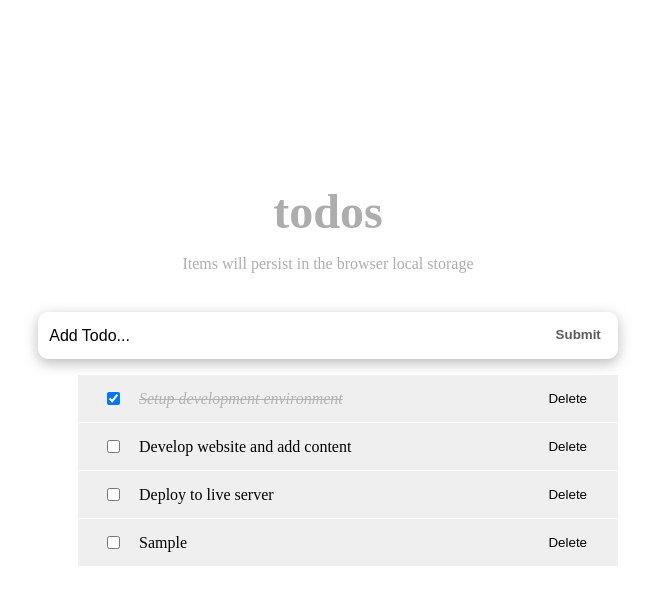
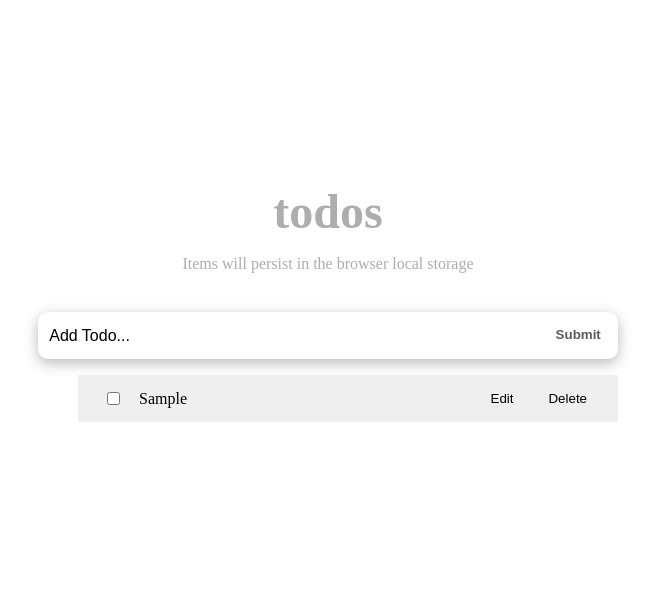
Before and after one commit to Fene-87/React-To-Do-List, a React (Vite) app: page / in a window 1280 px wide. Both pictures are taken after typing "Sample" into the empty fields and a click on the button "Submit". Shown: the top 604 px of the page, without its empty margins (332-987 px from the left). Built offline with nearby package versions, Linux system fonts and the light colour scheme.

Commit message:
Enable editing of tasks and persisting tasks in localstorage

```diff
--- a/src/components/TodoItem.jsx
+++ b/src/components/TodoItem.jsx
@@ -1,11 +1,34 @@
 import styles from '@/styles/TodoItem.module.scss';
+import { useState } from 'react';
 
-const TodoItem = ({ itemProp, handleChange, delTodo }) => {
+const TodoItem = ({ itemProp, handleChange, delTodo, setUpdate }) => {
+    const [editing, setEditing] = useState(false);
+    const [updateInput, setUpdateInput] = useState(itemProp.title);
+
     const completedStyle = {
         fontStyle: 'italic',
         color: '#595959',
         opacity: 0.4,
         textDecoration: 'line-through',
+    };
+
+    const handleEditing = () => {
+        setEditing(true);
+    }
+
+    let viewMode = {};
+    let editMode = {};
+    if (editing) {
+      viewMode.display = 'none';
+    } else {
+      editMode.display = 'none';
+    }
+
+    const handleUpdatedDone = (event) => {
+      if (event.key === 'Enter') {
+        setUpdate(updateInput, itemProp.id);
+        setEditing(false);
+      }
     };
 
     return (
@@ -18,11 +41,21 @@
                     handleChange(itemProp.id)
                   }}
                 />
+                <button onClick={handleEditing}>Edit</button>
                 <button onClick={() => delTodo(itemProp.id)}>Delete</button>
                 <span style={itemProp.completed ? completedStyle : null}>
-                    {itemProp.title}
+                    {updateInput}
                 </span>
             </div>
+
+            <input
+              type="text"
+              value={updateInput}
+              className={styles.textInput}
+              style={editMode}
+              onChange={(e) => setUpdateInput(e.target.value)}
+              onKeyDown={handleUpdatedDone}
+            />
         </li>
     );
   };
--- a/src/components/TodosList.jsx
+++ b/src/components/TodosList.jsx
@@ -1,9 +1,15 @@
 import TodoItem from "@/components/TodoItem";
-const TodosList = ({ todosProps, handleChange, delTodo }) => {
+const TodosList = ({ todosProps, handleChange, delTodo, setUpdate }) => {
     return (
       <ul>
         {todosProps.map((todo) => (
-          <TodoItem key={todo.id} itemProp={todo} handleChange={handleChange} delTodo={delTodo} />
+          <TodoItem
+            key={todo.id}
+            itemProp={todo}
+            handleChange={handleChange}
+            delTodo={delTodo}
+            setUpdate={setUpdate}
+          />
         ))}
       </ul>
     );
--- a/src/components/TodosLogic.jsx
+++ b/src/components/TodosLogic.jsx
@@ -1,26 +1,21 @@
 import InputTodo from '@/components/InputTodo';
 import TodosList from '@/components/TodosList';
-import { useState } from 'react';
+import { useEffect, useState } from 'react';
 import { v4 as uuidv4 } from "uuid";
 
 const TodosLogic = () => {
-    const [todos, setTodos] = useState([
-            {
-              id: uuidv4(),
-              title: 'Setup development environment',
-              completed: true,
-            },
-            {
-              id: uuidv4(),
-              title: 'Develop website and add content',
-              completed: false,
-            },
-            {
-              id: uuidv4(),
-              title: 'Deploy to live server',
-              completed: false,
-            },
-    ])
+    const [todos, setTodos] = useState(getInitialTodos());
+
+    function getInitialTodos() {
+      const temp = localStorage.getItem('todos');
+      const savedTodos = JSON.parse(temp);
+      return savedTodos || [];
+    }
+
+    useEffect(() => {
+      const temp = JSON.stringify(todos);
+      localStorage.setItem('todos', temp)
+    }, [todos]);
 
     const handleChange = (id) => {
         setTodos((prevState) =>
@@ -53,6 +48,17 @@
         setTodos([...todos, newTodo])
     }
 
+    const setUpdate = (updatedTitle, id) => {
+      setTodos(
+        todos.map((todo) => {
+          if (todo.id === id) {
+            todo.title = updatedTitle;
+          }
+          return todo;
+        })
+      );
+    }
+
     return (
       <div>
         <InputTodo addTodoItem={addTodoItem}/>
@@ -60,6 +66,7 @@
           todosProps={todos}
           handleChange={handleChange}
           delTodo={delTodo}
+          setUpdate={setUpdate}
         />
       </div>
     )
--- a/src/styles/TodoItem.module.scss
+++ b/src/styles/TodoItem.module.scss
@@ -24,3 +24,10 @@
     border: none;
     margin-left: 7px;
 }
+
+.textInput {
+    width: 100%;
+    padding: 10px;
+    border: 1px solid #dfdfdf;
+    outline: none;
+  }
```
